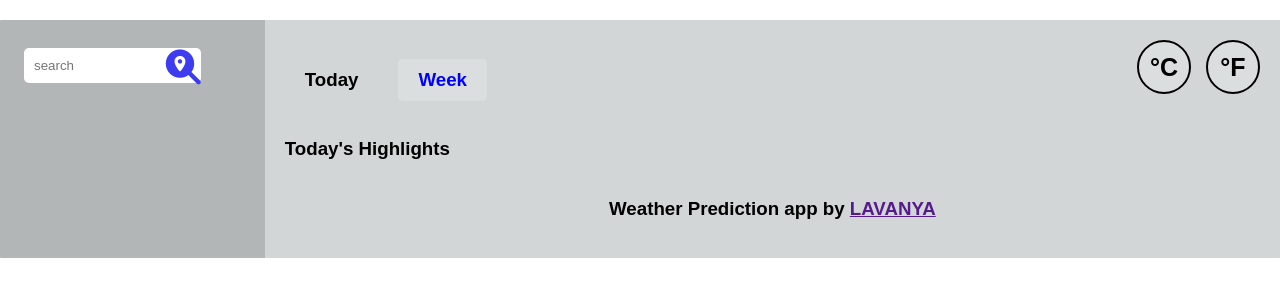
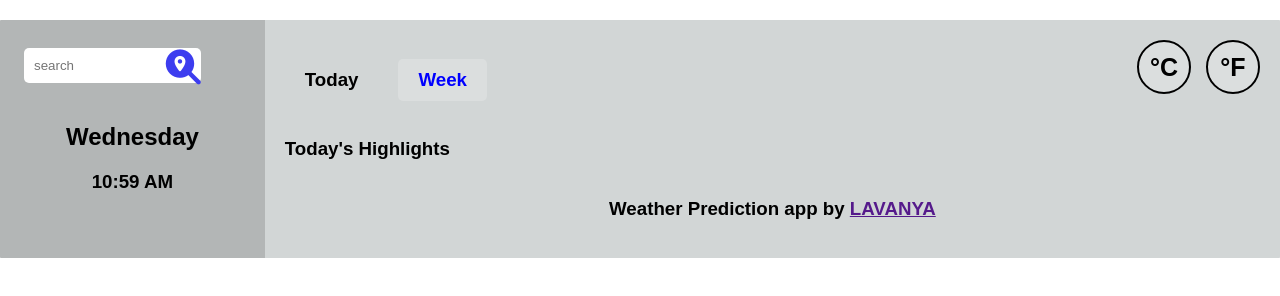
Before and after one commit to lavanya0926/weatherApp, a plain HTML site: page index.html in a window 1280 px wide. Drawn offline with Linux system fonts and the light colour scheme; no server answers.

Commit message:
modified

```diff
--- a/index.html
+++ b/index.html
@@ -176,7 +176,7 @@
         </div>
     </div>
 
-    <script src="./app2.js"></script>
+    <script src="./app.js"></script>
 </body>
 
 </html>
```
